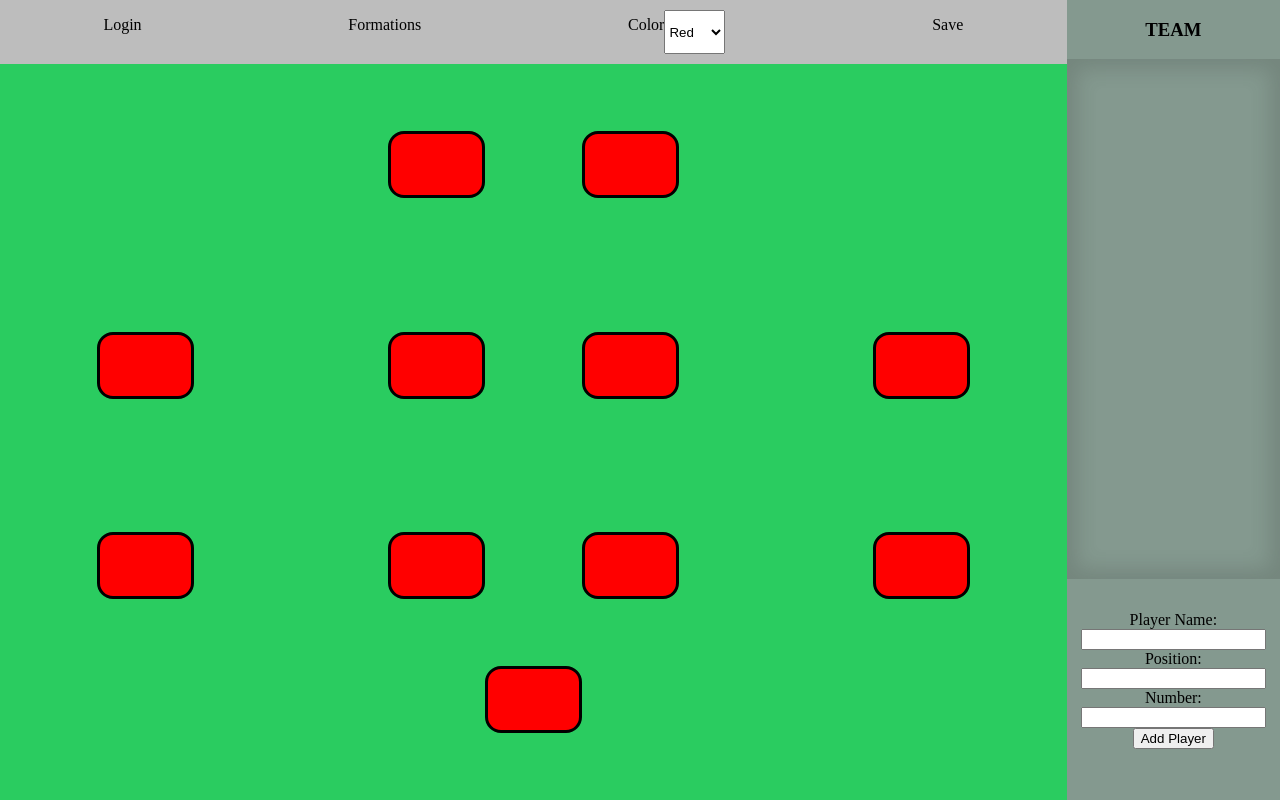
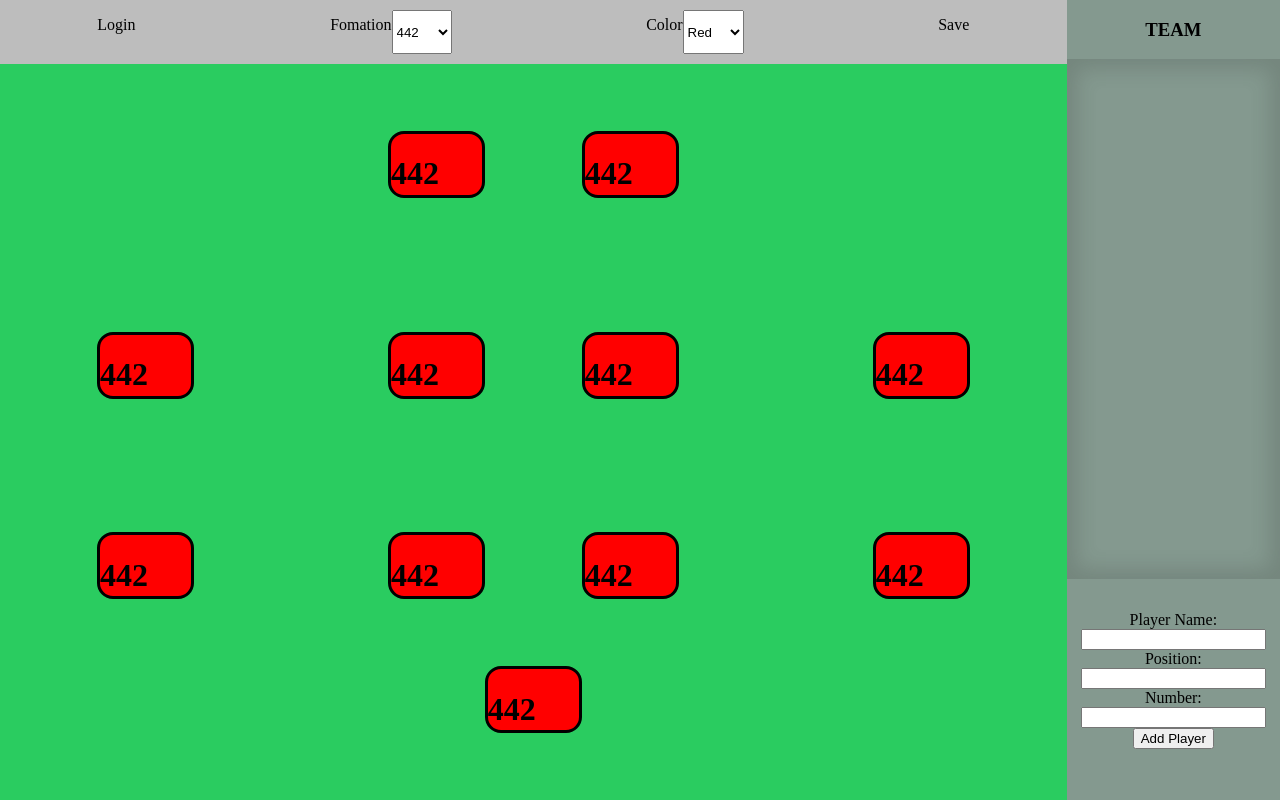
Before and after one commit to gregbabbert/lineup, a React app: page / in a window 1280 px wide. Built offline with nearby package versions, Linux system fonts and the light colour scheme.

Commit message:
make way to get new formation

```diff
--- a/app/components/Lineup.js
+++ b/app/components/Lineup.js
@@ -4,17 +4,17 @@ import LineupPlayer from './LineupPlayer';
 export const Lineup = (props) => {
   return (
     <div className="lineup" >
-        <LineupPlayer color={props.color} place="goalie" />
-        <LineupPlayer color={props.color} place="player1" />
-        <LineupPlayer color={props.color} place="player2" />
-        <LineupPlayer color={props.color} place="player3" />
-        <LineupPlayer color={props.color} place="player4" />
-        <LineupPlayer color={props.color} place="player5" />
-        <LineupPlayer color={props.color} place="player6" />
-        <LineupPlayer color={props.color} place="player7" />
-        <LineupPlayer color={props.color} place="player8" />
-        <LineupPlayer color={props.color} place="player9" />
-        <LineupPlayer color={props.color} place="player10" />
+        <LineupPlayer color={props.color} formation={props.formation} place="goalie" />
+        <LineupPlayer color={props.color} formation={props.formation} place="player1" />
+        <LineupPlayer color={props.color} formation={props.formation} place="player2" />
+        <LineupPlayer color={props.color} formation={props.formation} place="player3" />
+        <LineupPlayer color={props.color} formation={props.formation} place="player4" />
+        <LineupPlayer color={props.color} formation={props.formation} place="player5" />
+        <LineupPlayer color={props.color} formation={props.formation} place="player6" />
+        <LineupPlayer color={props.color} formation={props.formation} place="player7" />
+        <LineupPlayer color={props.color} formation={props.formation} place="player8" />
+        <LineupPlayer color={props.color} formation={props.formation} place="player9" />
+        <LineupPlayer color={props.color} formation={props.formation} place="player10" />
     </div>
   )
 }
--- a/app/components/LineupPlayer.js
+++ b/app/components/LineupPlayer.js
@@ -3,7 +3,7 @@ import React, {useState} from 'react'
 const LineupPlayer = (props) => {
   return (
     <div style={{backgroundColor: props.color}} className={props.place} >
-        <h1></h1>
+        <h1>{props.formation}</h1>
     </div>
   )
 }
--- a/app/components/LineupSide.js
+++ b/app/components/LineupSide.js
@@ -4,10 +4,11 @@ import Lineup from './Lineup';
 
 const LineupSide = () => {
   const [playerColor, setPlayerColor] = useState('red')
+  const [formation, setFormation] = useState('442')
   return (
     <div className='lineup-side' >
-        <Navbar setPlayerColor={setPlayerColor} />
-        <Lineup color={playerColor} />
+        <Navbar setPlayerColor={setPlayerColor} setFormation={setFormation} />
+        <Lineup color={playerColor} formation={formation} />
     </div>
   )
 }
--- a/app/components/Navbar.js
+++ b/app/components/Navbar.js
@@ -1,13 +1,28 @@
 import React, { useState } from "react";
 
 const Navbar = (props) => {
+  const [formation, setFormation] = useState('442')
   return (
     <div className="navbar">
       <p>Login</p>
-      <p>Formations</p>
+      <div className="formation-selector" >
+        <p>Fomation</p>
+        <select name="formation" id="lang" number="3" onClick={(event) => {
+          props.setFormation(event.target.options[event.target.selectedIndex].value)
+        }}>
+          <option value="442"  >442</option>
+          <option value="433">433</option>
+          <option value="4231">4231</option>
+          <option value="343">343</option>
+          <option value="352">352</option>
+          <option value="41212">41212</option>
+          <option value="523">523</option>
+          <option value="533">532</option>
+        </select>
+      </div>
       <div className="color-selector" >
         <p>Color</p>
-        <select name="languages" id="lang" number="3" onClick={(event) => {
+        <select name="color" id="lang" number="3" onClick={(event) => {
           props.setPlayerColor(event.target.options[event.target.selectedIndex].value)
         }}>
           <option value="red"  >Red</option>
--- a/public/style.css
+++ b/public/style.css
@@ -173,6 +173,17 @@ body {
     margin-bottom: 10px;
 }
 
+.formation-selector {
+  display: flex;
+  flex-direction: row;
+
+}
+
+.formation-selector select {
+  margin-top: 10px;
+  margin-bottom: 10px;
+}
+
 form#player-form {
   margin-top: 2em;
   margin-bottom: 2em;
```
Also changed, not shown: public/bundle.js, 1 other file (tests, documents, lock files or other folders).
